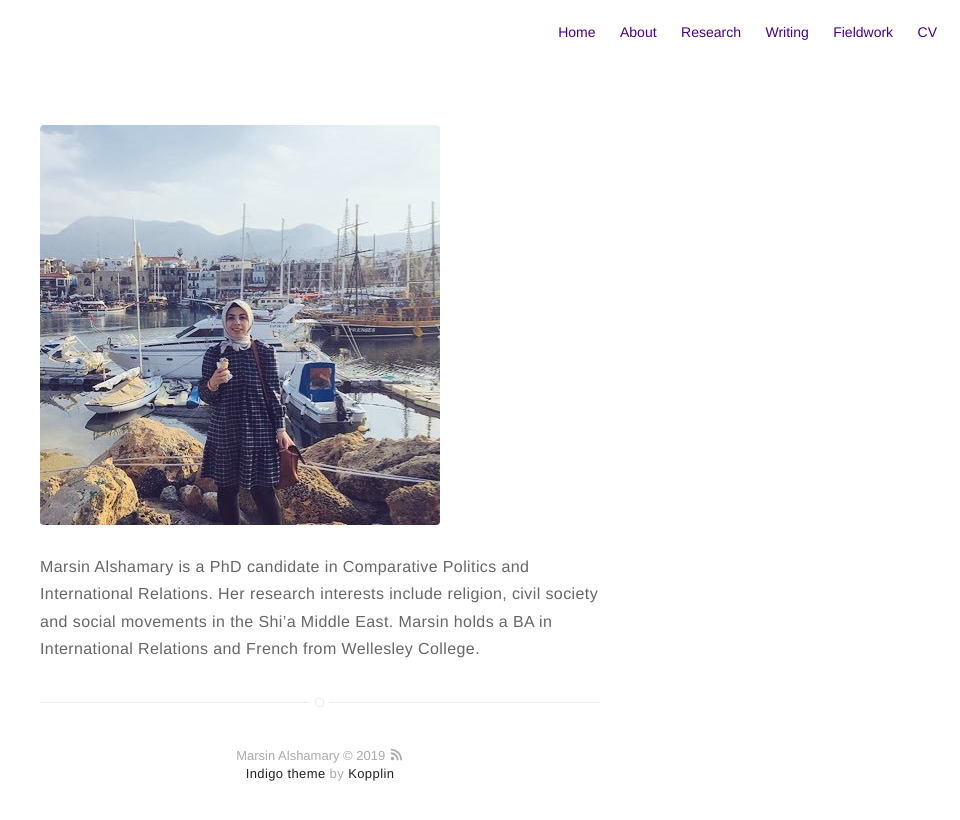
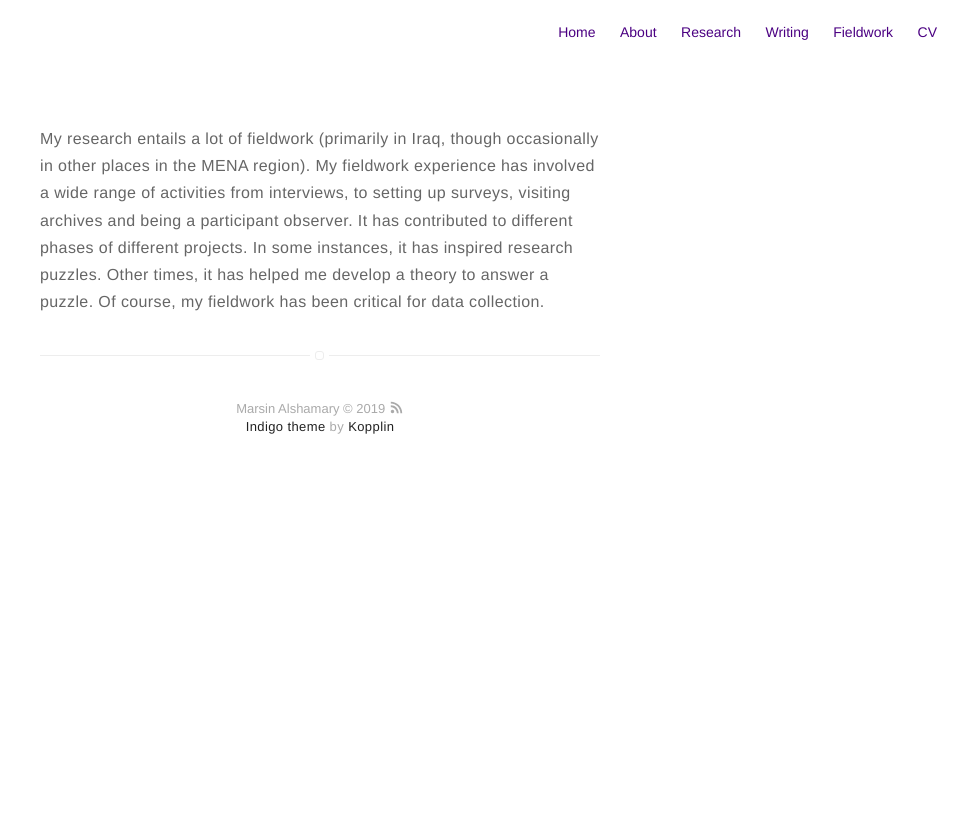
Before and after one commit to malshama/marsinalshamary, a Jekyll site: the page built from fieldwork.md, in a window 1280 px wide. Shown: the top 820 px of the page, without its empty margins (320-1280 px from the left). Built offline with Jekyll 4.4.1, drawn with Linux system fonts in a browser that asks for light colours.

Commit message:
Setup field work page

```diff
--- a/fieldwork.md
+++ b/fieldwork.md
@@ -2,6 +2,5 @@
 title: Field Work
 layout: page
 ---
-![Profile Image]({{ site.url }}/{{ site.picture }})
 
-<p> Marsin Alshamary is a PhD candidate in Comparative Politics and International Relations. Her research interests include religion, civil society and social movements in the Shi’a Middle East. Marsin holds a BA in International Relations and French from Wellesley College.</p>
+<p>My research entails a lot of fieldwork (primarily in Iraq, though occasionally in other places in the MENA region). My fieldwork experience has involved a wide range of activities from interviews, to setting up surveys, visiting archives and being a participant observer. It has contributed to different phases of different projects. In some instances, it has inspired research puzzles. Other times, it has helped me develop a theory to answer a puzzle. Of course, my fieldwork has been critical for data collection. </p>
```
